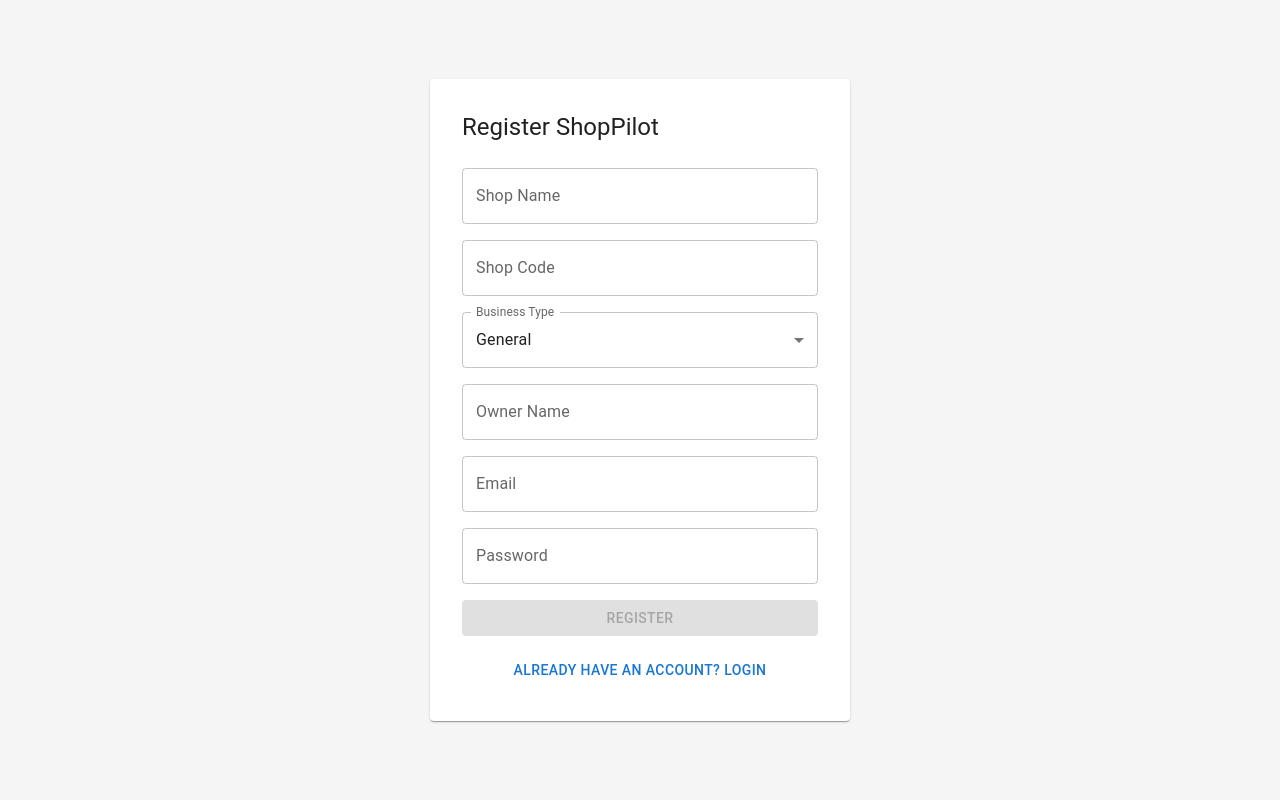
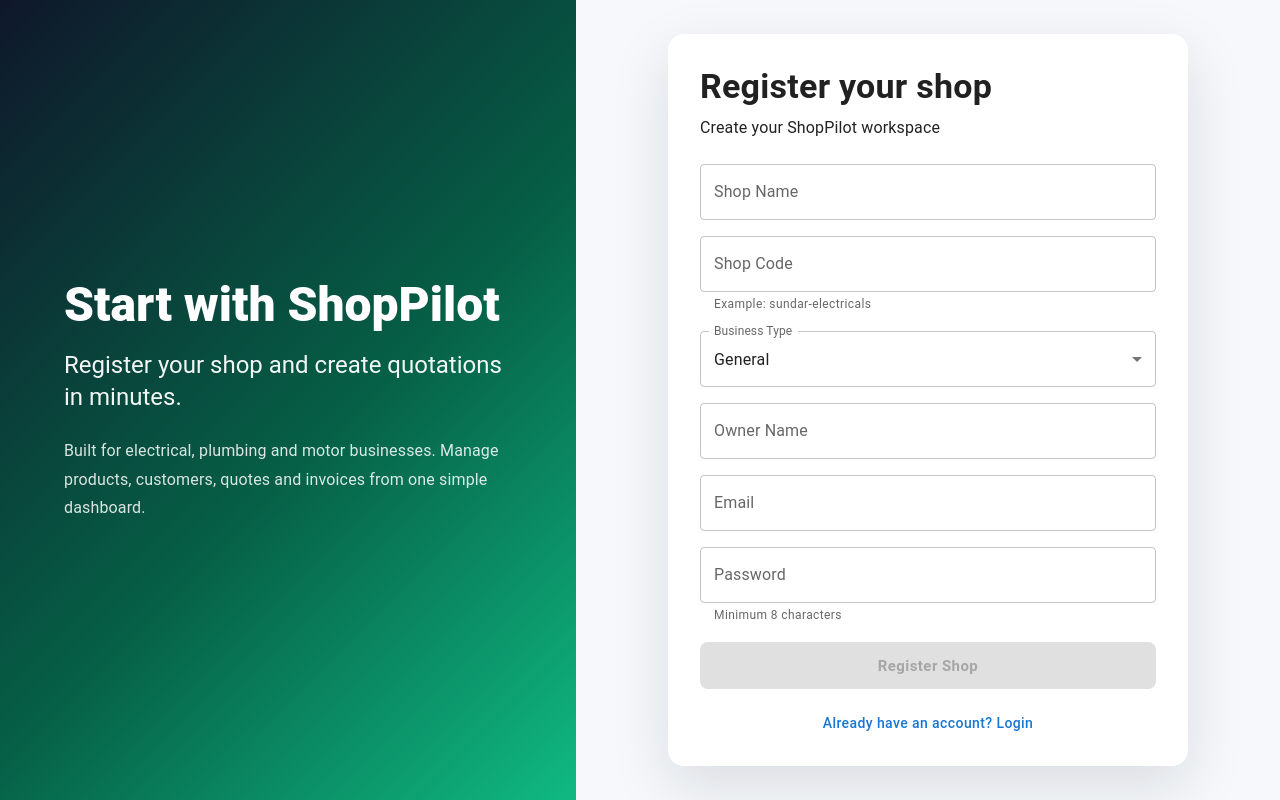
Before and after one commit to ClrSundar/shoppilot, a Next.js app in the folder apps/web/: page /register in a window 1280 px wide. Built offline with nearby package versions, Linux system fonts and the light colour scheme; no server answers.

Commit message:
added registration page and login page

```diff
--- a/apps/web/src/app/login/page.tsx
+++ b/apps/web/src/app/login/page.tsx
@@ -1,46 +1,148 @@
 'use client';
 
 import { useState } from 'react';
+import { useRouter } from 'next/navigation';
+import {
+  Alert,
+  Box,
+  Button,
+  Card,
+  CardContent,
+  Stack,
+  TextField,
+  Typography,
+} from '@mui/material';
+
 import { api } from '@/lib/api';
 import { useAuthStore } from '@/store/auth.store';
-import { useRouter } from 'next/navigation';
 
 export default function LoginPage() {
   const router = useRouter();
   const setToken = useAuthStore((s) => s.setToken);
 
-  const [email, setEmail] = useState('');
-  const [password, setPassword] = useState('');
+  const [email, setEmail] = useState('admin@sundar.com');
+  const [password, setPassword] = useState('Admin@123');
+  const [error, setError] = useState('');
 
   const handleLogin = async () => {
+    try {
+      setError('');
+
       const res = await api.post('/auth/login', {
         email,
         password,
       });
 
       setToken(res.data.accessToken);
-
       router.push('/dashboard');
+    } catch {
+      setError('Invalid email or password');
+    }
   };
 
   return (
-    <div style={{ padding: 40 }}>
-      <h2>ShopPilot Login</h2>
+    <Box
+      sx={{
+        minHeight: '100vh',
+        display: 'grid',
+        gridTemplateColumns: { xs: '1fr', md: '1.1fr 0.9fr' },
+        bgcolor: '#f6f8fb',
+      }}
+    >
+      <Box
+        sx={{
+          display: { xs: 'none', md: 'flex' },
+          flexDirection: 'column',
+          justifyContent: 'center',
+          p: 8,
+          background:
+            'linear-gradient(135deg, #0f172a 0%, #1e3a8a 55%, #2563eb 100%)',
+          color: 'white',
+        }}
+      >
+        <Typography variant="h3" sx={{ mb: 2, fontWeight: 800 }}>
+          ShopPilot
+        </Typography>
 
-      <input
-        placeholder="email"
+        <Typography variant="h5" sx={{ mb: 3, opacity: 0.95 }}>
+          Smart quotations for modern retail stores.
+        </Typography>
+
+        <Typography sx={{ maxWidth: 520, opacity: 0.85, lineHeight: 1.8 }}>
+          Manage products, customers, quotations and invoices from one clean
+          dashboard. Built for electrical, plumbing and motor businesses.
+        </Typography>
+      </Box>
+
+      <Box
+        sx={{
+          display: 'flex',
+          alignItems: 'center',
+          justifyContent: 'center',
+          p: 3,
+        }}
+      >
+        <Card
+          elevation={0}
+          sx={{
+            width: '100%',
+            maxWidth: 420,
+            borderRadius: 4,
+            boxShadow: '0 20px 60px rgba(15, 23, 42, 0.12)',
+          }}
+        >
+          <CardContent sx={{ p: 4 }}>
+            <Typography variant="h4" sx={{ mb: 1, fontWeight: 700 }}>
+              Welcome back
+            </Typography>
+
+            <Typography color="text.secondary" sx={{ mb: 3 }}>
+              Login to continue to ShopPilot
+            </Typography>
+
+            <Stack spacing={2}>
+              {error && <Alert severity="error">{error}</Alert>}
+
+              <TextField
+                label="Email"
+                value={email}
                 onChange={(e) => setEmail(e.target.value)}
+                fullWidth
               />
 
-      <input
+              <TextField
+                label="Password"
                 type="password"
-        placeholder="password"
+                value={password}
                 onChange={(e) => setPassword(e.target.value)}
+                fullWidth
               />
 
-      <button onClick={handleLogin}>
+              <Button
+                variant="contained"
+                size="large"
+                onClick={handleLogin}
+                disabled={!email || !password}
+                sx={{
+                  py: 1.3,
+                  borderRadius: 2,
+                  textTransform: 'none',
+                  fontWeight: 700,
+                }}
+              >
                 Login
-      </button>
-    </div>
+              </Button>
+
+              <Button
+                onClick={() => router.push('/register')}
+                sx={{ textTransform: 'none' }}
+              >
+                New to ShopPilot? Register your shop
+              </Button>
+            </Stack>
+          </CardContent>
+        </Card>
+      </Box>
+    </Box>
   );
 }
--- a/apps/web/src/app/register/page.tsx
+++ b/apps/web/src/app/register/page.tsx
@@ -1,19 +1,27 @@
 'use client';
 
 import { useState } from 'react';
+import { useRouter } from 'next/navigation';
 import {
+  Alert,
   Box,
   Button,
+  Card,
+  CardContent,
   MenuItem,
-  Paper,
   Stack,
   TextField,
   Typography,
 } from '@mui/material';
-import { useRouter } from 'next/navigation';
 
 import { authService } from '@/services/auth.service';
 import { useAuthStore } from '@/store/auth.store';
+
+type BusinessType =
+  | 'ELECTRICAL'
+  | 'PLUMBING'
+  | 'MOTOR'
+  | 'GENERAL';
 
 export default function RegisterPage() {
   const router = useRouter();
@@ -21,12 +29,18 @@
 
   const [shopName, setShopName] = useState('');
   const [shopCode, setShopCode] = useState('');
-  const [businessType, setBusinessType] = useState<'ELECTRICAL' | 'PLUMBING' | 'MOTOR' | 'GENERAL'>('GENERAL');
+  const [businessType, setBusinessType] =
+    useState<BusinessType>('GENERAL');
   const [ownerName, setOwnerName] = useState('');
   const [email, setEmail] = useState('');
   const [password, setPassword] = useState('');
 
+  const [error, setError] = useState('');
+
   const handleRegister = async () => {
+    try {
+      setError('');
+
       const res = await authService.register({
         shopName,
         shopCode,
@@ -38,54 +52,164 @@
 
       setToken(res.accessToken);
       router.push('/dashboard');
+    } catch {
+      setError('Registration failed. Shop code or email may already exist.');
+    }
   };
 
   return (
     <Box
       sx={{
         minHeight: '100vh',
+        display: 'grid',
+        gridTemplateColumns: { xs: '1fr', md: '0.9fr 1.1fr' },
+        bgcolor: '#f6f8fb',
+      }}
+    >
+      <Box
+        sx={{
+          display: { xs: 'none', md: 'flex' },
+          flexDirection: 'column',
+          justifyContent: 'center',
+          p: 8,
+          background:
+            'linear-gradient(135deg, #0f172a 0%, #065f46 55%, #10b981 100%)',
+          color: 'white',
+        }}
+      >
+        <Typography variant="h3" sx={{ mb: 2, fontWeight: 800 }}>
+          Start with ShopPilot
+        </Typography>
+
+        <Typography variant="h5" sx={{ mb: 3, opacity: 0.95 }}>
+          Register your shop and create quotations in minutes.
+        </Typography>
+
+        <Typography sx={{ maxWidth: 560, opacity: 0.85, lineHeight: 1.8 }}>
+          Built for electrical, plumbing and motor businesses. Manage products,
+          customers, quotes and invoices from one simple dashboard.
+        </Typography>
+      </Box>
+
+      <Box
+        sx={{
           display: 'flex',
           alignItems: 'center',
           justifyContent: 'center',
-        bgcolor: '#f5f5f5',
+          p: 3,
         }}
       >
-      <Paper sx={{ p: 4, width: 420 }}>
-        <Typography variant="h5" sx={{ mb: 3 }}>
-          Register ShopPilot
+        <Card
+          elevation={0}
+          sx={{
+            width: '100%',
+            maxWidth: 520,
+            borderRadius: 4,
+            boxShadow: '0 20px 60px rgba(15, 23, 42, 0.12)',
+          }}
+        >
+          <CardContent sx={{ p: 4 }}>
+            <Typography variant="h4" sx={{ mb: 1, fontWeight: 700 }}>
+              Register your shop
+            </Typography>
+
+            <Typography color="text.secondary" sx={{ mb: 3 }}>
+              Create your ShopPilot workspace
             </Typography>
 
             <Stack spacing={2}>
-          <TextField label="Shop Name" value={shopName} onChange={(e) => setShopName(e.target.value)} fullWidth />
+              {error && <Alert severity="error">{error}</Alert>}
 
-          <TextField label="Shop Code" value={shopCode} onChange={(e) => setShopCode(e.target.value)} fullWidth />
+              <TextField
+                label="Shop Name"
+                value={shopName}
+                onChange={(e) => setShopName(e.target.value)}
+                fullWidth
+              />
 
-          <TextField select label="Business Type" value={businessType} onChange={(e) => setBusinessType(e.target.value as typeof businessType)} fullWidth>
+              <TextField
+                label="Shop Code"
+                value={shopCode}
+                onChange={(e) =>
+                  setShopCode(
+                    e.target.value
+                      .toLowerCase()
+                      .replace(/\s+/g, '-'),
+                  )
+                }
+                helperText="Example: sundar-electricals"
+                fullWidth
+              />
+
+              <TextField
+                select
+                label="Business Type"
+                value={businessType}
+                onChange={(e) =>
+                  setBusinessType(e.target.value as BusinessType)
+                }
+                fullWidth
+              >
                 <MenuItem value="ELECTRICAL">Electrical</MenuItem>
                 <MenuItem value="PLUMBING">Plumbing</MenuItem>
                 <MenuItem value="MOTOR">Motor</MenuItem>
                 <MenuItem value="GENERAL">General</MenuItem>
               </TextField>
 
-          <TextField label="Owner Name" value={ownerName} onChange={(e) => setOwnerName(e.target.value)} fullWidth />
+              <TextField
+                label="Owner Name"
+                value={ownerName}
+                onChange={(e) => setOwnerName(e.target.value)}
+                fullWidth
+              />
 
-          <TextField label="Email" value={email} onChange={(e) => setEmail(e.target.value)} fullWidth />
+              <TextField
+                label="Email"
+                value={email}
+                onChange={(e) => setEmail(e.target.value)}
+                fullWidth
+              />
 
-          <TextField label="Password" type="password" value={password} onChange={(e) => setPassword(e.target.value)} fullWidth />
+              <TextField
+                label="Password"
+                type="password"
+                value={password}
+                onChange={(e) => setPassword(e.target.value)}
+                helperText="Minimum 8 characters"
+                fullWidth
+              />
 
               <Button
                 variant="contained"
+                size="large"
                 onClick={handleRegister}
-            disabled={!shopName || !shopCode || !ownerName || !email || !password}
+                disabled={
+                  !shopName ||
+                  !shopCode ||
+                  !ownerName ||
+                  !email ||
+                  password.length < 8
+                }
+                sx={{
+                  py: 1.3,
+                  borderRadius: 2,
+                  textTransform: 'none',
+                  fontWeight: 700,
+                }}
               >
-            Register
+                Register Shop
               </Button>
 
-          <Button onClick={() => router.push('/login')}>
+              <Button
+                onClick={() => router.push('/login')}
+                sx={{ textTransform: 'none' }}
+              >
                 Already have an account? Login
               </Button>
             </Stack>
-      </Paper>
+          </CardContent>
+        </Card>
+      </Box>
     </Box>
   );
 }
```
Lines whose indentation alone changed are shown as unchanged.
